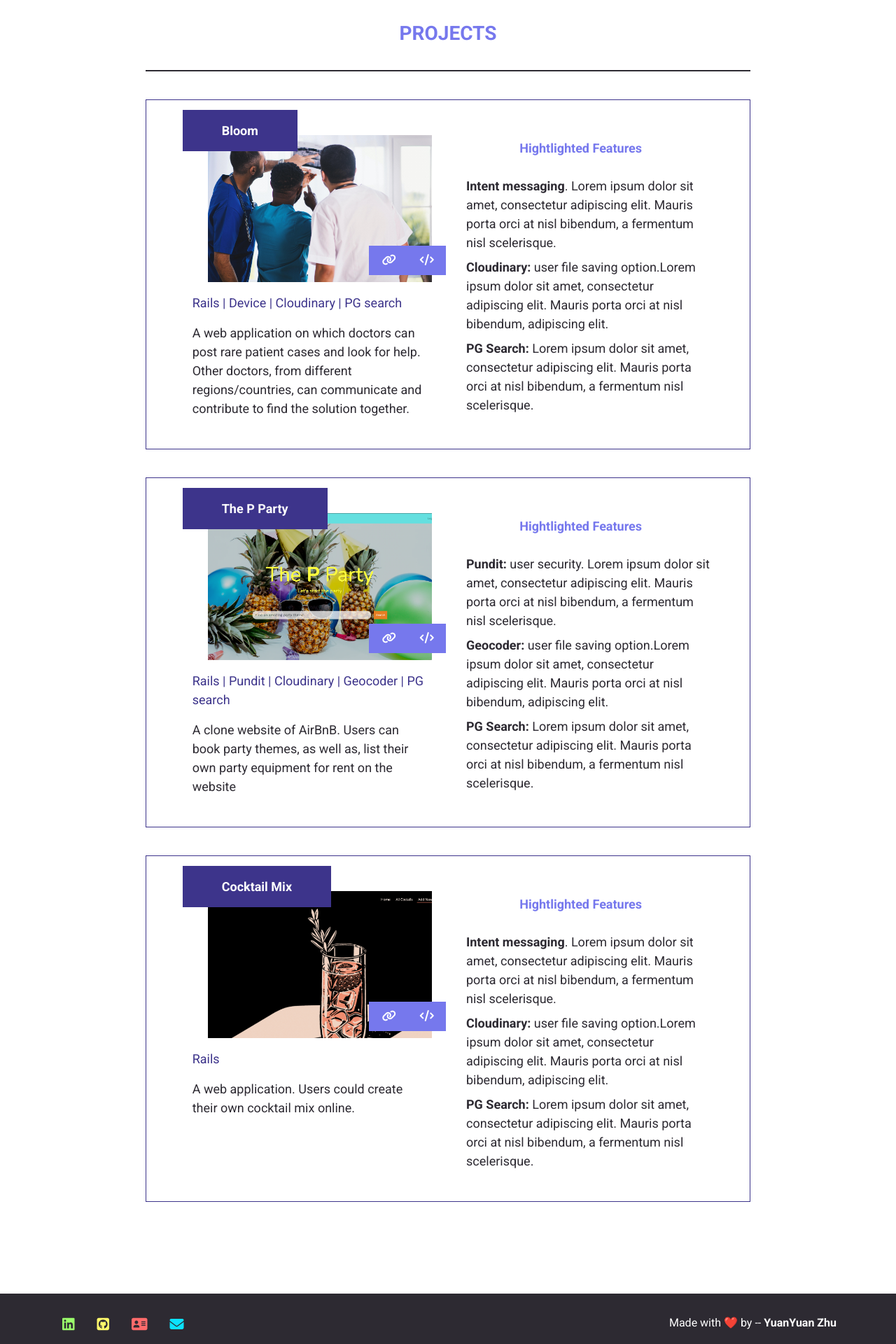
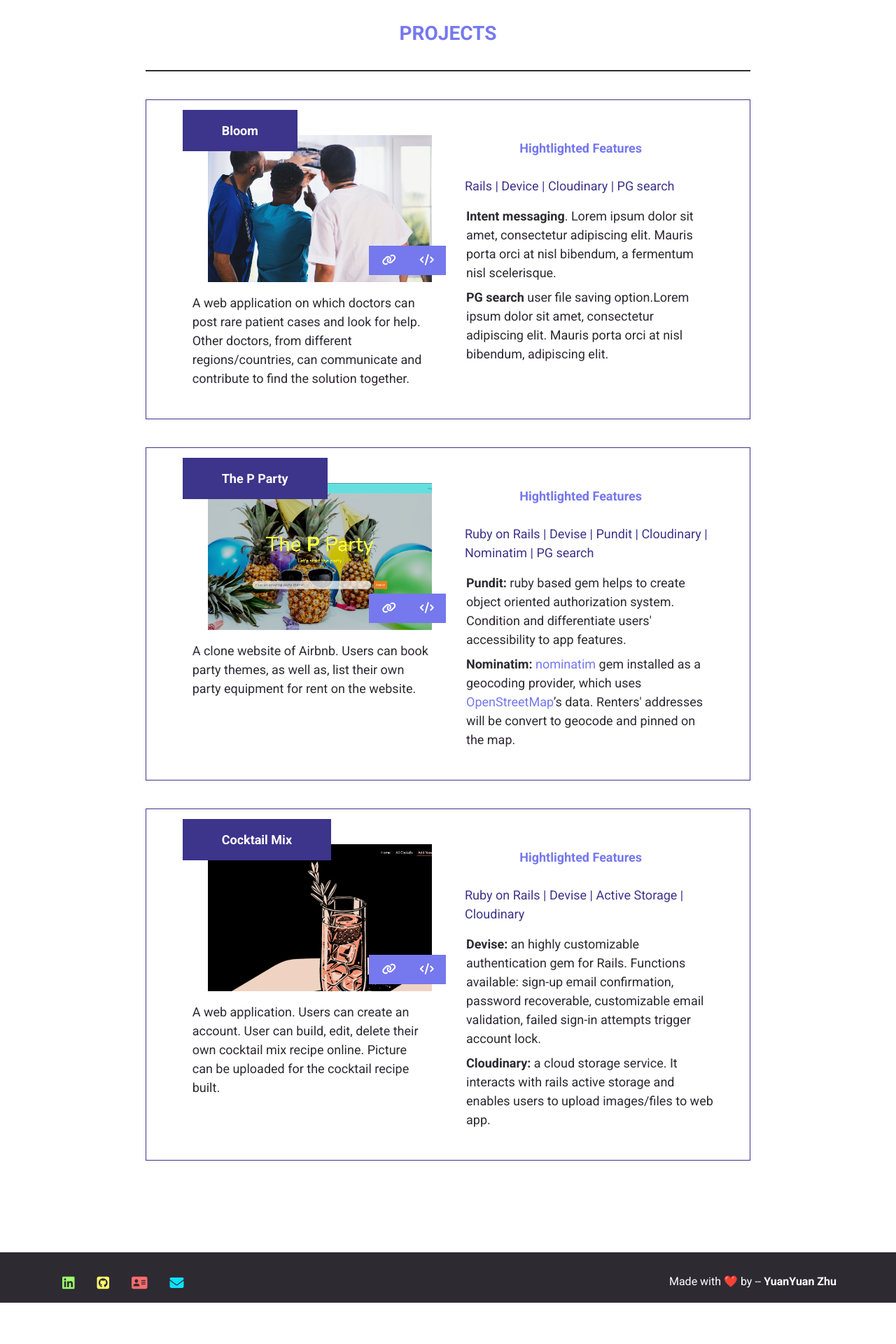
Before and after one commit to vivien-z/my-portfolio-zhu, a Rails app: page / in a window 1280 px wide. Shown: the part 2036-3956 px from the top of the page at 70% size. After the commit the page ends 3897 px from the top, so only its background shows below. Run offline with Rails 7, Linux system fonts and the light colour scheme; style sheets or scripts are compiled from the project's sources; some libraries are stand-ins or nearby versions.

Commit message:
updated content for project party and cocktail, relocate the list of tech used to the right side of card-project

```diff
--- a/app/assets/stylesheets/components/_text.scss
+++ b/app/assets/stylesheets/components/_text.scss
@@ -34,3 +34,23 @@
   font-weight: bold;
   color: $m-color;
 }
+
+.text-link {
+  color: $m-color;
+  transition: 0.15s ease-in-out;
+  &:hover {
+    color: $m-color;
+    border-bottom: 2px solid $m-color-d;
+    text-decoration: none;
+  }
+}
+
+.text-link-b {
+  color: $m-color;
+  transition: 0.15s ease-in-out;
+  &:hover {
+    color: $m-color;
+    border-bottom: 4px solid $m-color-d;
+    text-decoration: none;
+  }
+}
--- a/app/assets/stylesheets/pages/_home.scss
+++ b/app/assets/stylesheets/pages/_home.scss
@@ -42,17 +42,17 @@
   width: 70%;
 }
 
-.about a {
-  color: $m-color;
-  // padding: 3px 8px;
-  // background: $m-black;
-  transition: 0.25s ease-in-out;
-  &:hover {
-    color: $m-color;
-    border-bottom: 4px solid $m-color-d;
-    text-decoration: none;
-  }
-}
+// .about a {
+//   color: $m-color;
+//   // padding: 3px 8px;
+//   // background: $m-black;
+//   transition: 0.25s ease-in-out;
+//   &:hover {
+//     color: $m-color;
+//     border-bottom: 4px solid $m-color-d;
+//     text-decoration: none;
+//   }
+// }
 
 .skill-list {
   display: flex;
--- a/app/views/shared/_about.html.erb
+++ b/app/views/shared/_about.html.erb
@@ -1,8 +1,8 @@
 <div class="block b-white">
   <div class="container content about">
     <h3 id="about" class="text-subtitle">ABOUT</h3>
-    <p>Hi, my name is Yuanyuan Zhu. I am a self-motivated <strong>Full Stack Developer</strong>, currently living in the <strong>Greater Montreal Area</strong>. Completed <strong><a href="https://www.lewagon.com/montreal" target="_blank">Le Wagon Bootcamp</a></strong> on March 2021.</p>
+    <p>Hi, my name is Yuanyuan Zhu. I am a self-motivated <strong>Full Stack Developer</strong>, currently living in the <strong>Greater Montreal Area</strong>. Completed <strong><a href="https://www.lewagon.com/montreal" target="_blank" class="text-link-b">Le Wagon Bootcamp</a></strong> on March 2021.</p>
     <p> I am open to <strong>full-time</strong>, <strong>part-time</strong> and <strong>freelance</strong> work opportunities. </p>
-    <p>If you are currently hiring or have an idea for a website or want to upgrade your current website <strong><a href="mailto:yuanyuanzhu000@gmail.com" target="_blank">email</a></strong> me and we can discuss your options.</p>
+    <p>If you are currently hiring or have an idea for a website or want to upgrade your current website <strong><a href="mailto:yuanyuanzhu000@gmail.com" target="_blank" class="text-link-b">email</a></strong> me and we can discuss your options.</p>
   </div>
 </div>
--- a/app/views/shared/_project.html.erb
+++ b/app/views/shared/_project.html.erb
@@ -18,7 +18,6 @@
         </div>
 
         <div class="card-desc">
-          <p class="text-purple-d">Rails | Device | Cloudinary | PG search</p>
           <p class="">A web application on which doctors can post rare patient cases and look for help. Other doctors, from different regions/countries, can communicate and contribute to find the solution together.</p>
         </div>
 
@@ -28,10 +27,10 @@
 
         <div>
           <p class="card-s-title text-purple"><strong>Hightlighted Features</strong></p>
+          <p class="text-purple-d ml-4">Rails | Device | Cloudinary | PG search</p>
           <ul>
             <li class="mb-2"><strong>Intent messaging</strong>. Lorem ipsum dolor sit amet, consectetur adipiscing elit. Mauris porta orci at nisl bibendum, a fermentum nisl scelerisque.</li>
-            <li class="mb-2"><strong>Cloudinary:</strong> user file saving option.Lorem ipsum dolor sit amet, consectetur adipiscing elit. Mauris porta orci at nisl bibendum, adipiscing elit.</li>
-            <li class=""><strong>PG Search:</strong> Lorem ipsum dolor sit amet, consectetur adipiscing elit. Mauris porta orci at nisl bibendum, a fermentum nisl scelerisque.</li>
+            <li class="mb-2"><strong>PG search</strong> user file saving option.Lorem ipsum dolor sit amet, consectetur adipiscing elit. Mauris porta orci at nisl bibendum, adipiscing elit.</li>
           </ul>
         </div>
 
@@ -52,18 +51,21 @@
           <% end %>
         </div>
         <div class="card-desc">
-          <p class="text-purple-d ">Rails | Pundit | Cloudinary | Geocoder | PG search</p>
-          <p class="">A clone website of AirBnB. Users can book party themes, as well as, list their own party equipment for rent on the website</p>
+          <p class="">A clone website of Airbnb. Users can book party themes, as well as, list their own party equipment for rent on the website.</p>
         </div>
       </div>
 
       <div class="card-right">
         <div>
           <p class="card-s-title text-purple"><strong>Hightlighted Features</strong></p>
+          <p class="text-purple-d ml-4">Ruby on Rails | Devise | Pundit | Cloudinary | Nominatim | PG search</p>
           <ul>
-            <li class="mb-2"><strong>Pundit:</strong> user security. Lorem ipsum dolor sit amet, consectetur adipiscing elit. Mauris porta orci at nisl bibendum, a fermentum nisl scelerisque.</li>
-            <li class="mb-2"><strong>Geocoder:</strong> user file saving option.Lorem ipsum dolor sit amet, consectetur adipiscing elit. Mauris porta orci at nisl bibendum, adipiscing elit.</li>
-            <li class=""><strong>PG Search:</strong> Lorem ipsum dolor sit amet, consectetur adipiscing elit. Mauris porta orci at nisl bibendum, a fermentum nisl scelerisque.</li>
+            <li class="mb-2"><strong>Pundit:</strong>
+              ruby based gem helps to create object oriented authorization system. Condition and differentiate users' accessibility to app features.
+            </li>
+            <li class="mb-2"><strong>Nominatim:</strong>
+              <a href="http://nominatim.org/" target="_blank" class="text-link">nominatim</a> gem installed as a geocoding provider, which uses <a href="https://www.openstreetmap.org/about/" target="_blank" class="text-link">OpenStreetMap</a>’s data. Renters' addresses will be convert to geocode and pinned on the map.
+            </li>
           </ul>
         </div>
       </div>
@@ -83,18 +85,17 @@
           <% end %>
         </div>
         <div class="card-desc">
-          <p class="text-purple-d">Rails</p>
-          <p class="">A web application. Users could create their own cocktail mix online.</p>
+          <p class="">A web application. Users can create an account. User can build, edit, delete their own cocktail mix recipe online. Picture can be uploaded for the cocktail recipe built.</p>
         </div>
       </div>
 
       <div class="card-right">
         <div>
           <p class="card-s-title text-purple"><strong>Hightlighted Features</strong></p>
+          <p class="text-purple-d ml-4">Ruby on Rails | Devise | Active Storage | Cloudinary </p>
           <ul>
-            <li class="mb-2"><strong>Intent messaging</strong>. Lorem ipsum dolor sit amet, consectetur adipiscing elit. Mauris porta orci at nisl bibendum, a fermentum nisl scelerisque.</li>
-            <li class="mb-2"><strong>Cloudinary:</strong> user file saving option.Lorem ipsum dolor sit amet, consectetur adipiscing elit. Mauris porta orci at nisl bibendum, adipiscing elit.</li>
-            <li class=""><strong>PG Search:</strong> Lorem ipsum dolor sit amet, consectetur adipiscing elit. Mauris porta orci at nisl bibendum, a fermentum nisl scelerisque.</li>
+            <li class="mb-2"><strong>Devise:</strong> an highly customizable authentication gem for Rails. Functions available: sign-up email confirmation, password recoverable, customizable email validation, failed sign-in attempts trigger account lock.</li>
+            <li class="mb-2"><strong>Cloudinary:</strong> a cloud storage service. It interacts with rails active storage and enables users to upload images/files to web app.</li>
           </ul>
         </div>
       </div>
```
